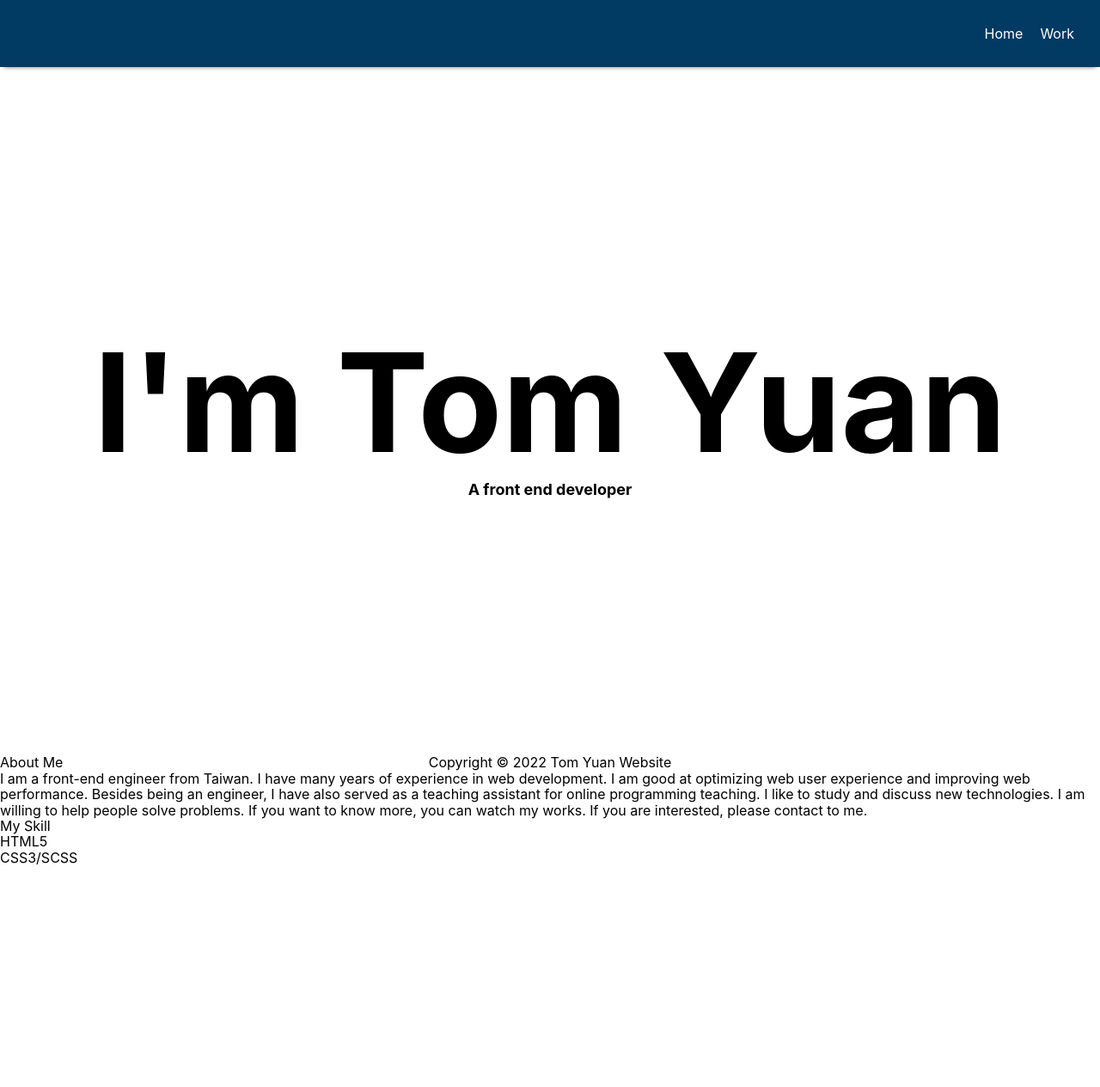
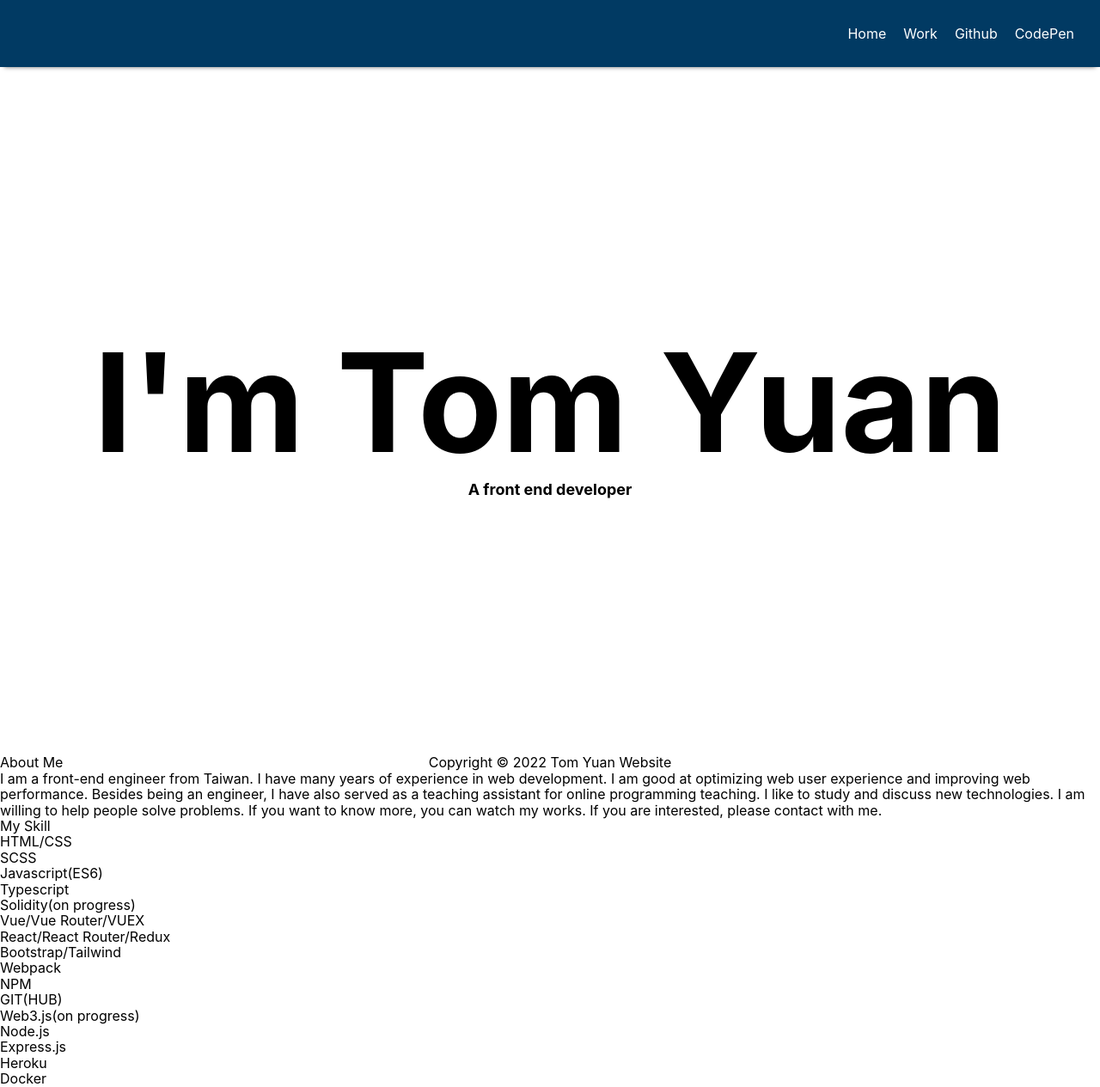
Before and after one commit to t1123425/my-portfolio, a React (Create React App) app: page / in a window 1280 px wide. Shown: the whole page at 86% size. Before the commit the page ends 1008 px from the top, so only its background shows below. Built offline with nearby package versions, Linux system fonts and the light colour scheme; no server answers.

Commit message:
update wotk file structure & add contact page component

```diff
--- a/src/components/Navbar/index.tsx
+++ b/src/components/Navbar/index.tsx
@@ -5,6 +5,7 @@ import { HeaderWrap, NavWrap, MenuBar } from './style'
 interface NavLinks {
   name: string
   path: string
+  targetLink?: boolean
 }
 const NavLinksArr: NavLinks[] = [
   {
@@ -14,6 +15,16 @@ const NavLinksArr: NavLinks[] = [
   {
     name: 'Work',
     path: '/work',
+  },
+  {
+    name: 'Github',
+    path: 'https://github.com/t1123425',
+    targetLink: true,
+  },
+  {
+    name: 'CodePen',
+    path: 'https://codepen.io/Tommax/',
+    targetLink: true,
   },
 ]
 export const Navbar: React.FC = () => {
@@ -33,7 +44,13 @@ export const Navbar: React.FC = () => {
         <ul className={'navLinksList ' + (menuOpen ? 'active' : '')}>
           {NavLinksArr.map((e, i) => (
             <li key={i}>
-              <NavLink to={e.path}>{e.name}</NavLink>
+              {e.targetLink ? (
+                <a href={e.path} target="_blank">
+                  {e.name}
+                </a>
+              ) : (
+                <NavLink to={e.path}>{e.name}</NavLink>
+              )}
             </li>
           ))}
         </ul>
--- a/src/components/WorkList/index.tsx
+++ b/src/components/Work/index.tsx
@@ -2,7 +2,7 @@ import React, { useEffect } from 'react'
 import { useSelector } from 'react-redux'
 import { getWorkDataArray } from '../../features/workData/selectors'
 import { WorkListWrap, WorkBlock } from './style'
-const WorkList: React.FC = () => {
+export const WorkList: React.FC = () => {
   let DataState = useSelector(getWorkDataArray)
   useEffect(() => {
     // console.log('worklist', DataState)
@@ -20,5 +20,3 @@ const WorkList: React.FC = () => {
     </WorkListWrap>
   )
 }
-
-export default WorkList
--- a/src/pages/About.tsx
+++ b/src/pages/About.tsx
@@ -15,16 +15,43 @@ export const About: React.FC = () => {
           served as a teaching assistant for online programming teaching. I like
           to study and discuss new technologies. I am willing to help people
           solve problems. If you want to know more, you can watch my works. If
-          you are interested, please contact to me.
+          you are interested, please contact with me.
         </p>
       </section>
       <section>
         <h1>My Skill</h1>
         <div className="skillBlock">
           <ul>
-            <li>HTML5</li>
-            <li>CSS3/SCSS</li>
-            <li></li>
+            <li>HTML/CSS</li>
+            <li>SCSS</li>
+            <li>Javascript(ES6)</li>
+            <li>Typescript</li>
+            <li>
+              Solidity
+              <span>(on progress)</span>
+            </li>
+          </ul>
+        </div>
+        <div className="skillBlock">
+          <ul>
+            <li>Vue/Vue Router/VUEX</li>
+            <li>React/React Router/Redux</li>
+            <li>Bootstrap/Tailwind</li>
+            <li>Webpack</li>
+            <li>NPM</li>
+            <li>GIT(HUB)</li>
+            <li>
+              Web3.js
+              <span>(on progress)</span>
+            </li>
+          </ul>
+        </div>
+        <div className="skillBlock">
+          <ul>
+            <li>Node.js</li>
+            <li>Express.js</li>
+            <li>Heroku</li>
+            <li>Docker</li>
           </ul>
         </div>
       </section>
--- a/src/pages/Work.tsx
+++ b/src/pages/Work.tsx
@@ -1,5 +1,5 @@
 import React, { memo } from 'react'
-import WorkList from '../components/WorkList'
+import { WorkList } from '../components/Work'
 const Work: React.FC = () => {
   return (
     <section className="maxWidthContainer">
```
Also changed, not shown: src/pages/Contact.tsx (added, +21 -0 lines), src/components/Work/style.tsx (renamed from src/components/WorkList/style.tsx).
